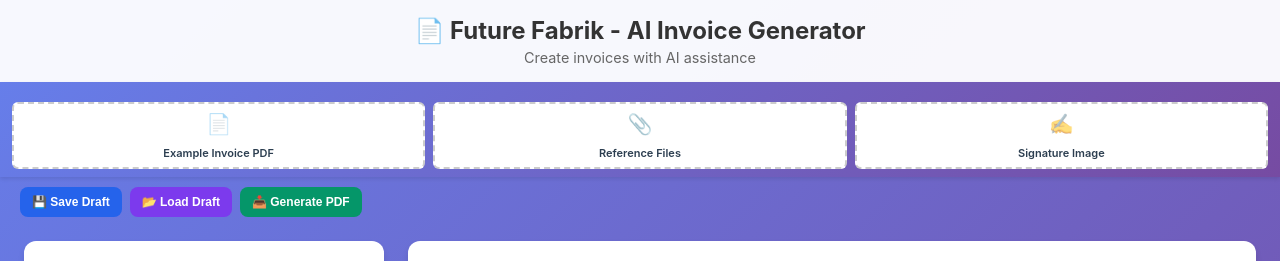
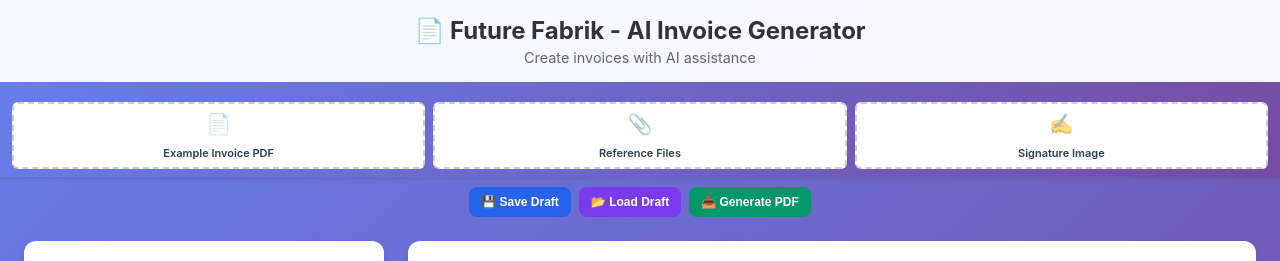
Before and after one commit to futurefabrik1-collab/invoice-tool, a React (Vite) app in the folder frontend/: page / in a window 1280 px wide. Shown: the top 261 px of the page. Built offline with nearby package versions, Linux system fonts and the light colour scheme; no server answers.

Commit message:
Center top action button row

```diff
--- a/frontend/src/NewApp.jsx
+++ b/frontend/src/NewApp.jsx
@@ -683,7 +683,7 @@
         </div>
       </div>
 
-      <div style={{ display: 'flex', gap: '8px', alignItems: 'center', flexWrap: 'nowrap', margin: '10px 20px 0 20px' }}>
+      <div style={{ display: 'flex', gap: '8px', alignItems: 'center', justifyContent: 'center', flexWrap: 'nowrap', margin: '10px 20px 0 20px' }}>
         <button
           className="btn-generate"
           onClick={handleSaveDraft}
```
